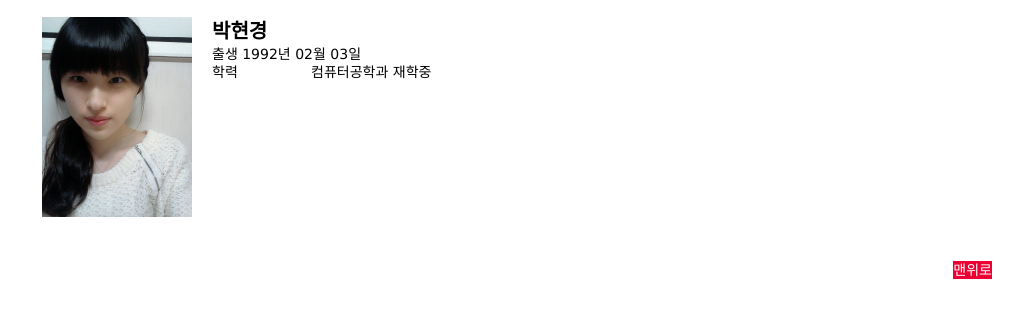
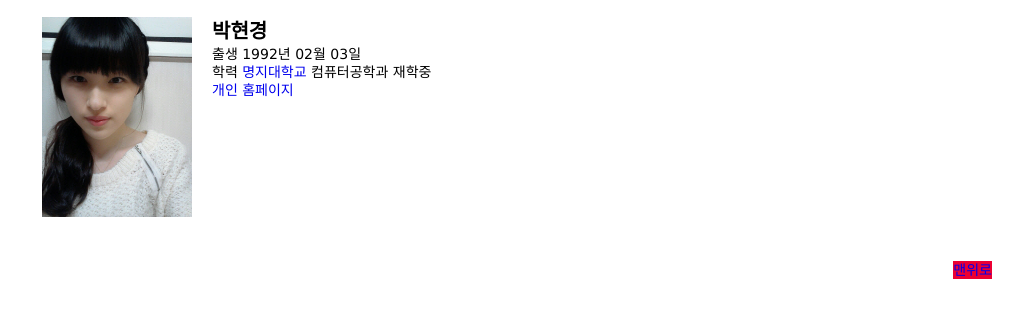
Before and after one commit to HyunKyung/git_hw1, a plain HTML site: page index.html in a window 1280 px wide. Shown: the part 143-460 px from the top of the page, without its empty margins (128-1151 px from the left). Drawn offline with Linux system fonts and the light colour scheme.

Commit message:
Update stylesheet/index.css

```diff
--- a/stylesheet/index.css
+++ b/stylesheet/index.css
@@ -1,7 +1,7 @@
 /* Basic */
 h1 {font-size:14px; line-height:28px; font-weight:bold;}
-a:visited, a:link {color:#fff; text-decoration:none;}
-a:hover, a:active {color:#03497d;}
+a:visited, a:link {color:#ff737; text-decoration:none;}
+a:hover, a:active {color:#ff7373;}
 
 /* layout */
 #wrap {width:960px; margin:0 auto; background-color:#fff}
```
